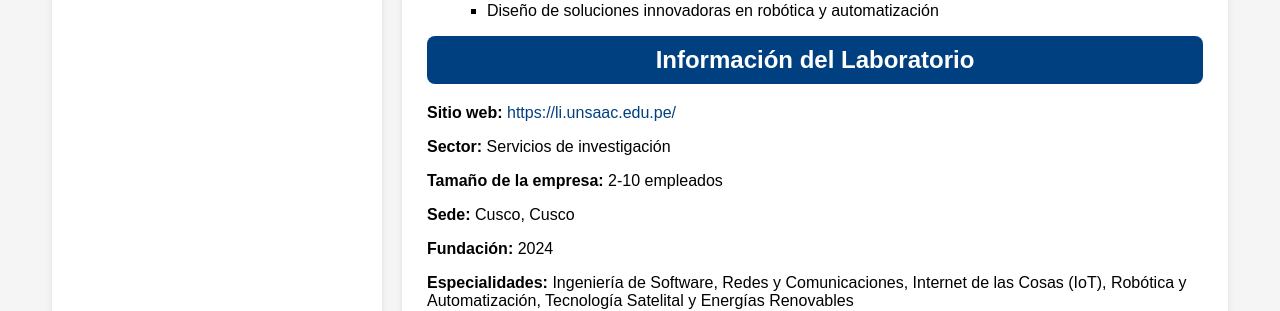
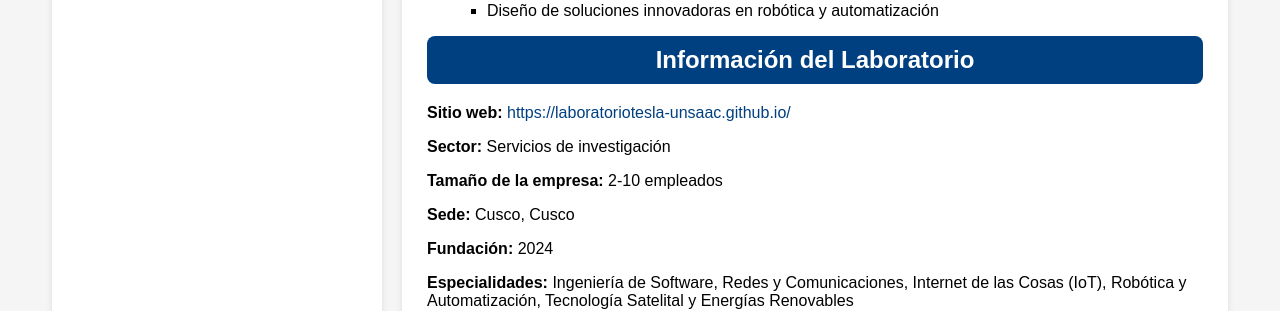
Before and after one commit to laboratoriotesla-unsaac/laboratoriotesla-unsaac.github.io, a Jekyll site: the page built from index.html, in a window 1280 px wide. Shown: the part 1049-1360 px from the top of the page. Built offline with Jekyll 4.4.1, drawn with Linux system fonts in a browser that asks for light colours; some of the changed lines change nothing that is shown.

Commit message:
Actualizar contenido

```diff
--- a/index.html
+++ b/index.html
@@ -77,7 +77,7 @@ title: Laboratorio TESLA - UNSAAC
 
     <section id="company-info">
       <h2>Información del Laboratorio</h2>
-      <p><strong>Sitio web:</strong> <a href="https://li.unsaac.edu.pe/" target="_blank">https://li.unsaac.edu.pe/</a></p>
+      <p><strong>Sitio web:</strong> <a href="https://laboratoriotesla-unsaac.github.io/" target="_blank">https://laboratoriotesla-unsaac.github.io/</a></p>
       <p><strong>Sector:</strong> Servicios de investigación</p>
       <p><strong>Tamaño de la empresa:</strong> 2-10 empleados</p>
       <p><strong>Sede:</strong> Cusco, Cusco</p>
```
